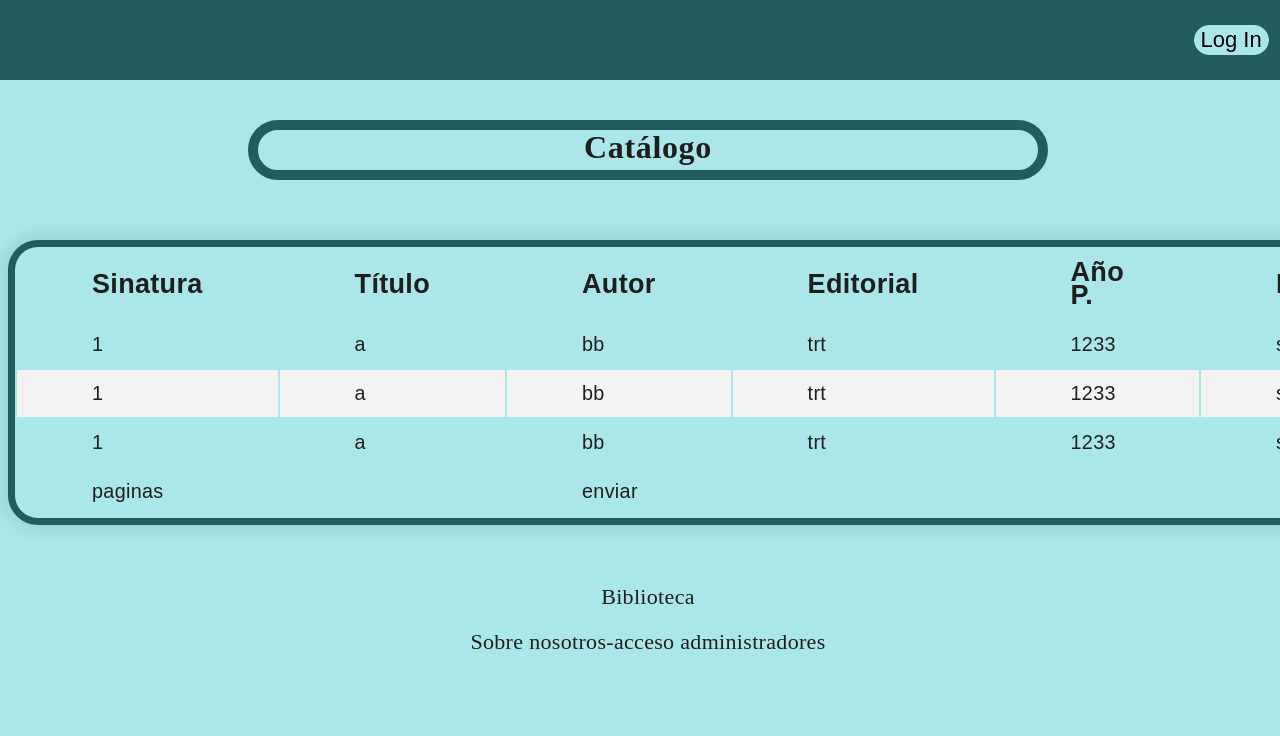
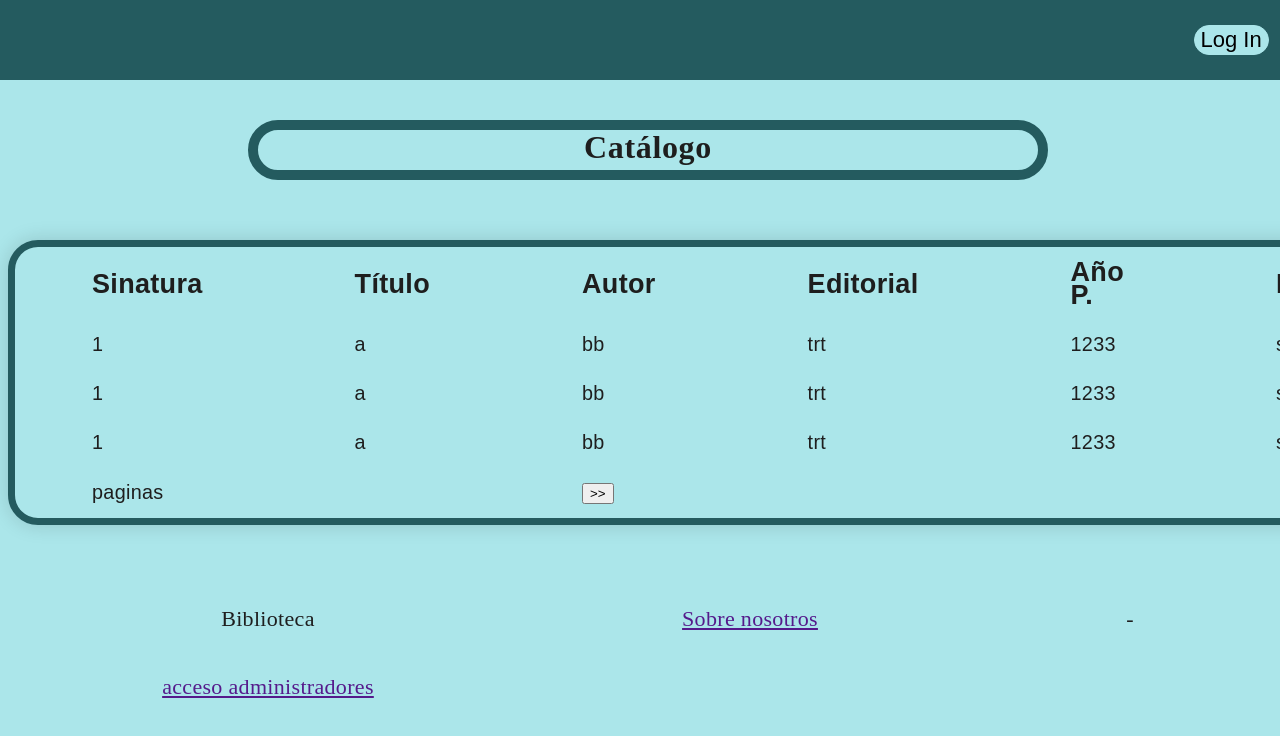
Before and after one commit to pinguille0027/Biblioteca, a plain HTML site: page index.html in a window 1280 px wide. Shown: the top 736 px of the page. Drawn offline with Linux system fonts and the light colour scheme.

Commit message:
grideando el footer

```diff
--- a/estilo.css
+++ b/estilo.css
@@ -100,10 +100,6 @@ background-color: var(--color-background);
     border-bottom: 1px solid #dddddd;
 }
 
-.tabla_catalogo tbody tr:nth-of-type(even) {
-    background-color: #f3f3f3;
-    border-collapse: collapse;
-}
 
 .tabla_catalogo tbody tr:last-of-type {
     border-bottom: 2px solid #009879;
@@ -111,9 +107,15 @@ background-color: var(--color-background);
 
 .tabla_catalogo tbody tr.active-row {
     font-weight: bold;
-    color: #009879;
+    color: #f3f3f3;
 }
 
 footer {
     text-align: center;
+    display: grid;
+    grid-template-columns: auto auto auto ;
+    grid-row: auto auto;
 }
+    .f_biblio{
+
+    }
--- a/index.html
+++ b/index.html
@@ -81,14 +81,14 @@
             <tfoot>
                 <tr>
                     <td colspan="2"> paginas </td>
-                    <td colspan="5">enviar</td>
+                    <td colspan="5"><input type="submit" value=">>" id="b_enviar"></td>
                 </tr>
             </tfoot>
         </table>
     </main>
     <footer>
-        <p>Biblioteca</p>
-        <p>Sobre nosotros-acceso administradores</p>
+        <p class="f_biblio">Biblioteca</p>
+        <p class="f_sn"><a href="">Sobre nosotros</a></p> <p class="f_-">-</p> <p class="f_ac"><a href="">acceso administradores</a></p>
     </footer>
 </body>
 
```
